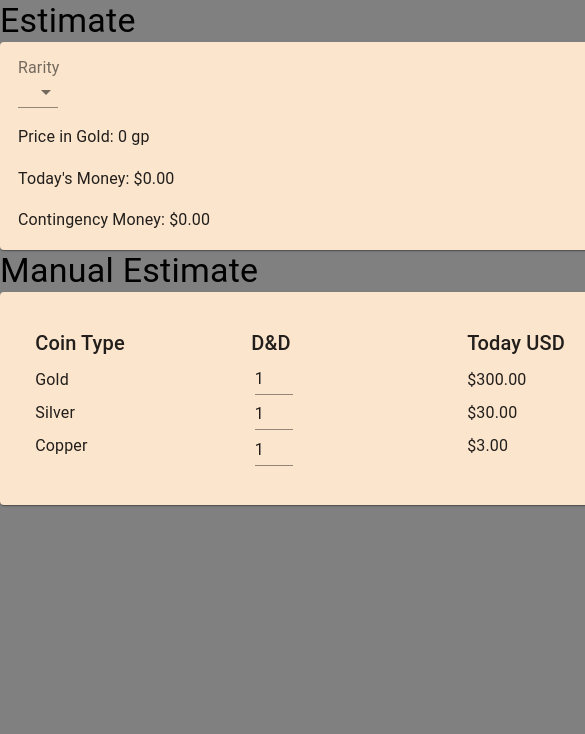
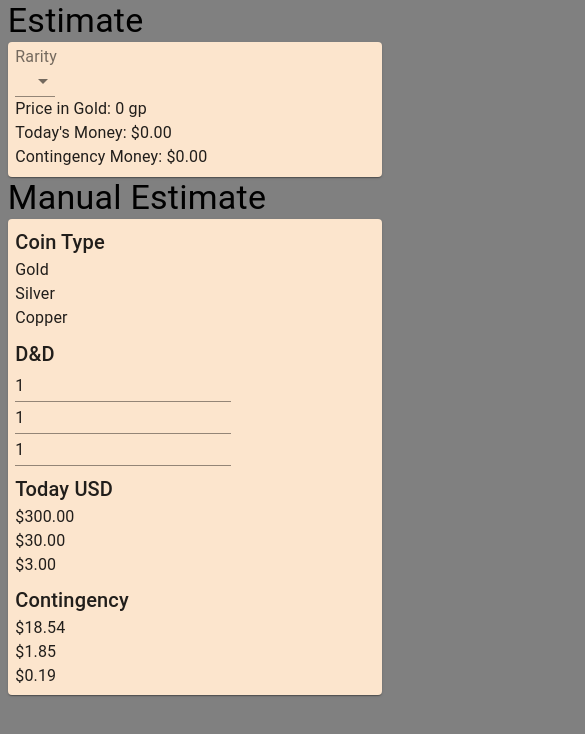
Before and after one commit to FehrIsFair/contingency-calculator, a React (Create React App) app: page / in a window 390 px wide. Shown: the top 734 px of the page, 585 px wide, since content can reach past the window. Built offline with nearby package versions, Linux system fonts and the light colour scheme.

Commit message:
Added mobile friendly functionality

```diff
--- a/src/css/styles.css
+++ b/src/css/styles.css
@@ -1,18 +1,53 @@
+main {
+  width: 96%;
+  margin-left: 2%;
+  margin-right: 2%;
+}
+body {
+  background-color: grey;
+}
+#manual .contain div#inputs div {
+  width: 100%;
+}
+#manual .contain div#inputs {
+  width: 60%;
+}
+#estimate div.contain {
+  padding: 2%;
+  background-color: #fce5cd;
+}
+#manual div.contain {
+  padding: 2%;
+  background-color: #fce5cd;
+}
+#inputs {
+  margin-top: 2%;
+}
+#today {
+  margin-top: 2%;
+}
+#hunter {
+  margin-top: 2%;
+}
+@media only screen and (min-width: 600px) {
+}
+@media only screen and (min-width: 950px) {
+  #inputs, #today, #hunter {
+    margin-top: 0 !important;
+  }
+  #manual .contain div#inputs div {
+    width: 50%;
+  }
+  #manual .contain div#inputs {
+    width: 21%;
+  }
   main {
     margin: 0 auto;
     width: 900px;
   }
-
-#estimate div.contain {
-  padding: 2%;
-  background-color: #fce5cd;
+  #manual .contain {
+    display: flex;
   }
-
-#manual div.contain {
-  padding: 2%;
-  background-color: #fce5cd;
-}
-
   em {
     margin-bottom: 2%;
   }
@@ -21,17 +56,12 @@
     padding-top: 2%;
   }
 
-body {
-  background-color: grey;
-}
-
   #manual .contain {
     display: flex;
   }
 
   #manual .contain div {
     width: 21%;
-  margin: 2% !important;
   }
 
   #manual .contain p {
@@ -39,7 +69,7 @@
   }
 
   #manual .contain input {
-  width: 21%;
+    width: 100%;
   }
 
   h6 {
@@ -54,3 +84,4 @@
     display: flex;
     flex-direction: row;
   }
+}
```
Lines whose indentation alone changed are shown as unchanged.
